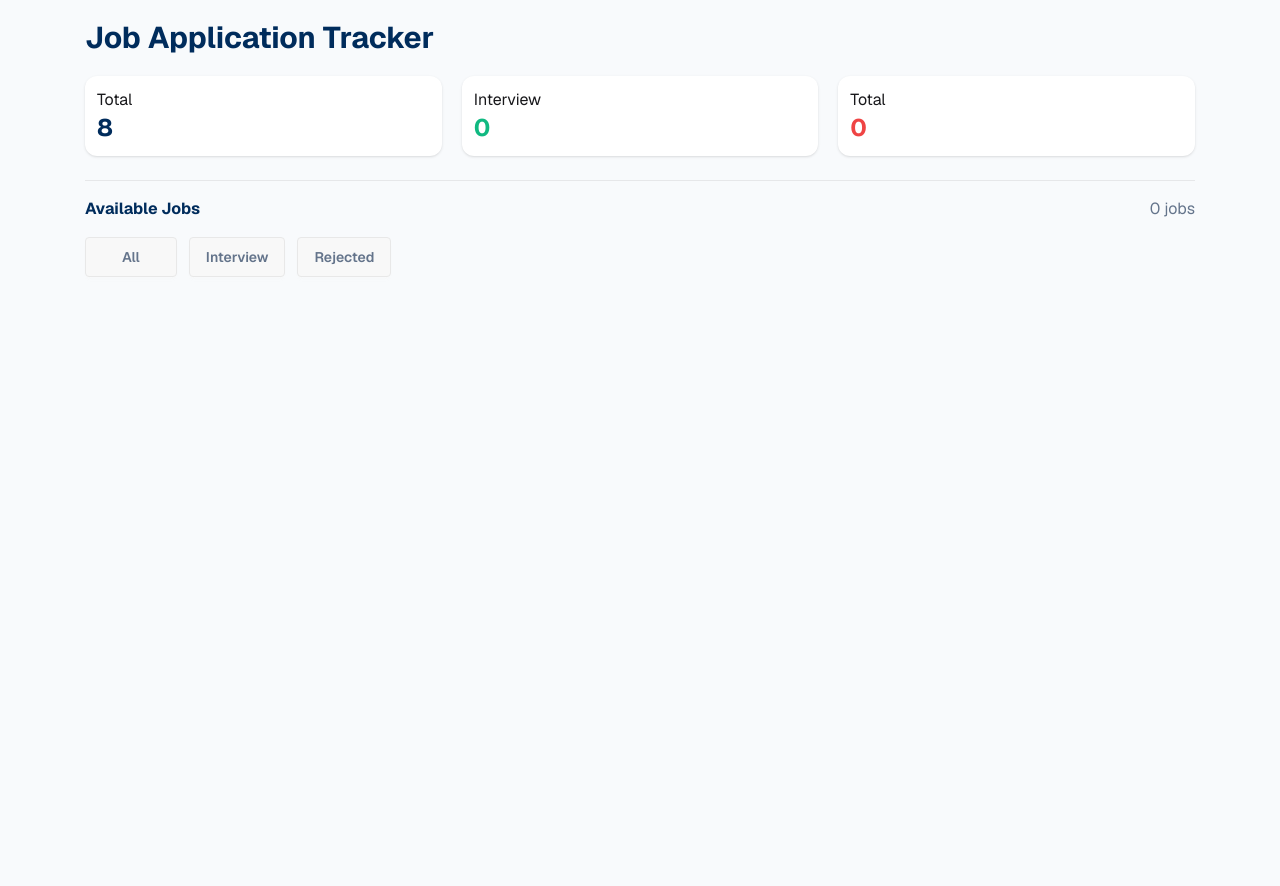
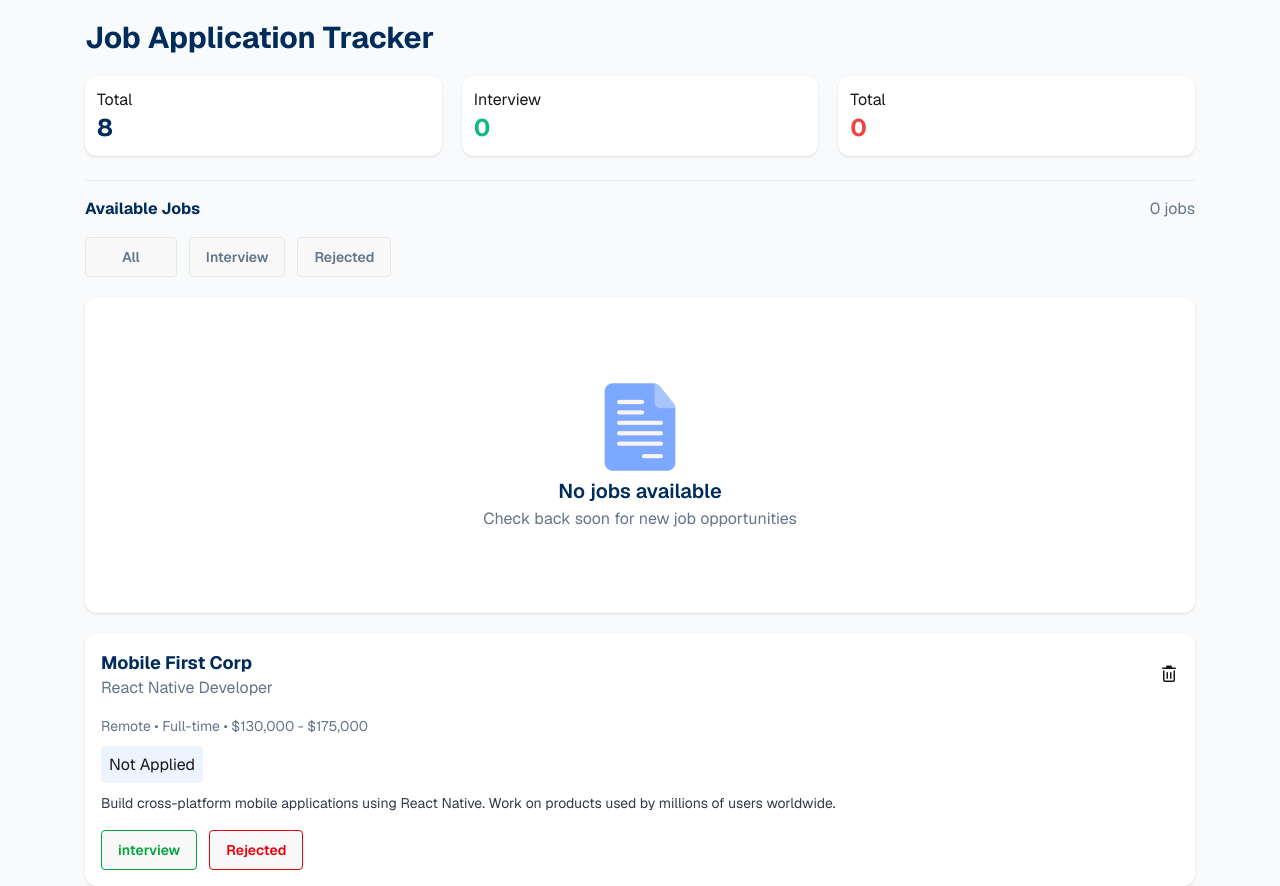
Before and after one commit to AbuBakarMiaji/B13-A04-Job-Tracker, a plain HTML site: page index.html in a window 1280 px wide. Before the commit the page ends 800 px from the top, so only its background shows below. Drawn offline with nearby package versions, Linux system fonts and the light colour scheme.

Commit message:
fontent done

```diff
--- a/index.html
+++ b/index.html
@@ -58,7 +58,7 @@
                 <h1 class="font-bold text-[#002C5C] text-1xl">Available Jobs</h1>
             </div>
             <div>
-                <p class=" text-[#64748B]"><span>0 </span> jobs</p>
+                <p class=" text-[#64748B]"><span >0 </span> jobs</p>
             </div>
         </div>
 
@@ -72,6 +72,36 @@
 
     </section>
 
+    <section class="no-jobs-part ">
+        <div class=" bg-white p-3 rounded-xl shadow-sm mt-5 p-20 flex flex-col items-center justify-center">
+            <img src="/jobs.png" alt="">
+            <h1 class="text-[#002C5C] font-semibold text-xl">No jobs available</h1>
+            <p class="text-[#64748B] leading-7">Check back soon for new job opportunities</p>
+        </div>
+    </section>
+
+    <section class="jobs-card  bg-white p-4 rounded-xl shadow-sm mt-5 ">
+        <div class=" flex justify-between items-center ">
+           <div>
+                <h1 class="text-[#002C5C] text-[18px] font-bold">Mobile First Corp</h1>
+                <p class="text-[#64748B] text-[16px]">React Native Developer</p>
+           </div>
+           <div class="cursor-pointer "> <i class=" fa-regular fa-trash-can "></i></div>
+        </div>
+        <div>
+            <p class="my-4 text-[#64748B] text-[14px]">Remote • Full-time • $130,000 - $175,000</p>
+
+            <span class="bg-[#EEF4FF] p-2 rounded-sm">Not Applied</span>
+
+            <p class="mt-4 text-[#323B49] text-[14px]">Build cross-platform mobile applications using React Native. Work on products used by millions of users worldwide.</p>
+        </div>
+
+        <div class="flex gap-3 mt-4">
+            <button class="btn border-green-600 text-green-600">interview</button>
+            <button class="btn border-red-600 text-red-600">Rejected</button>
+        </div>
+    </section>
+
 
 </body>
 </html>
```
